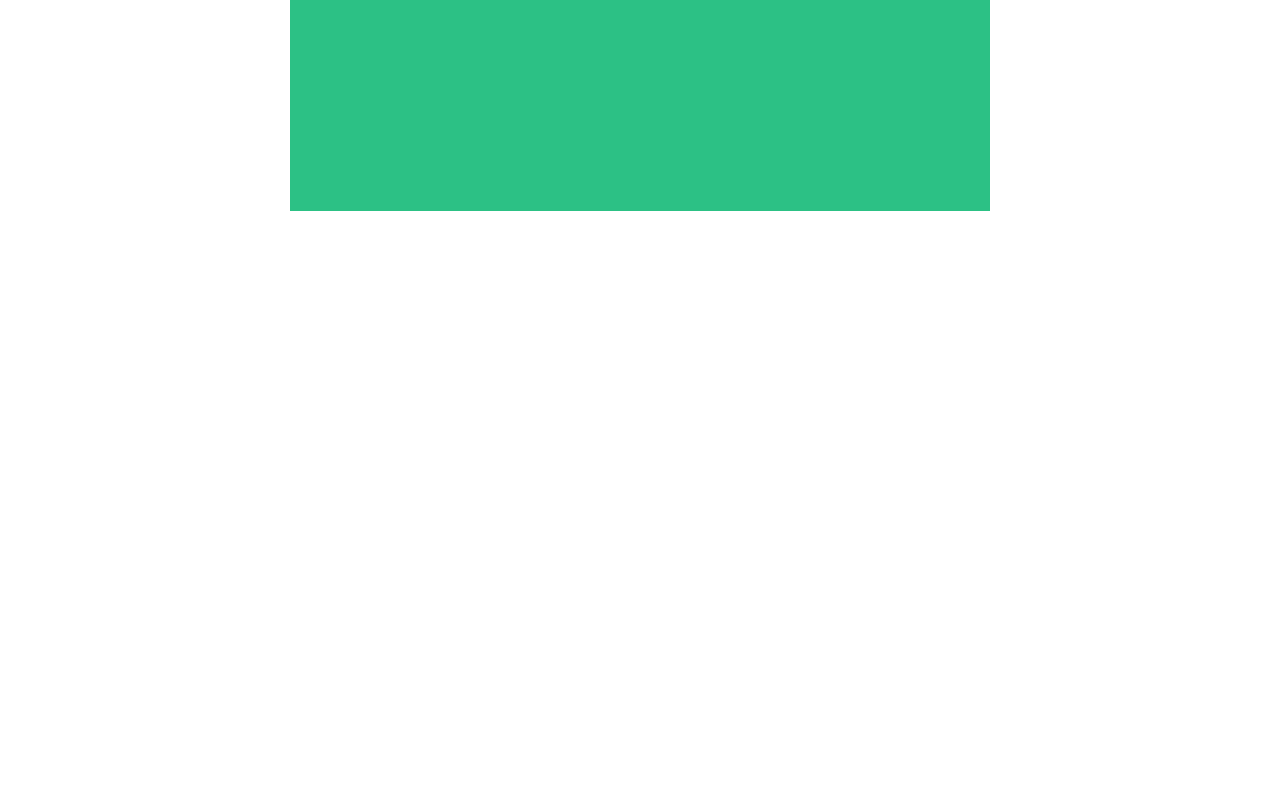
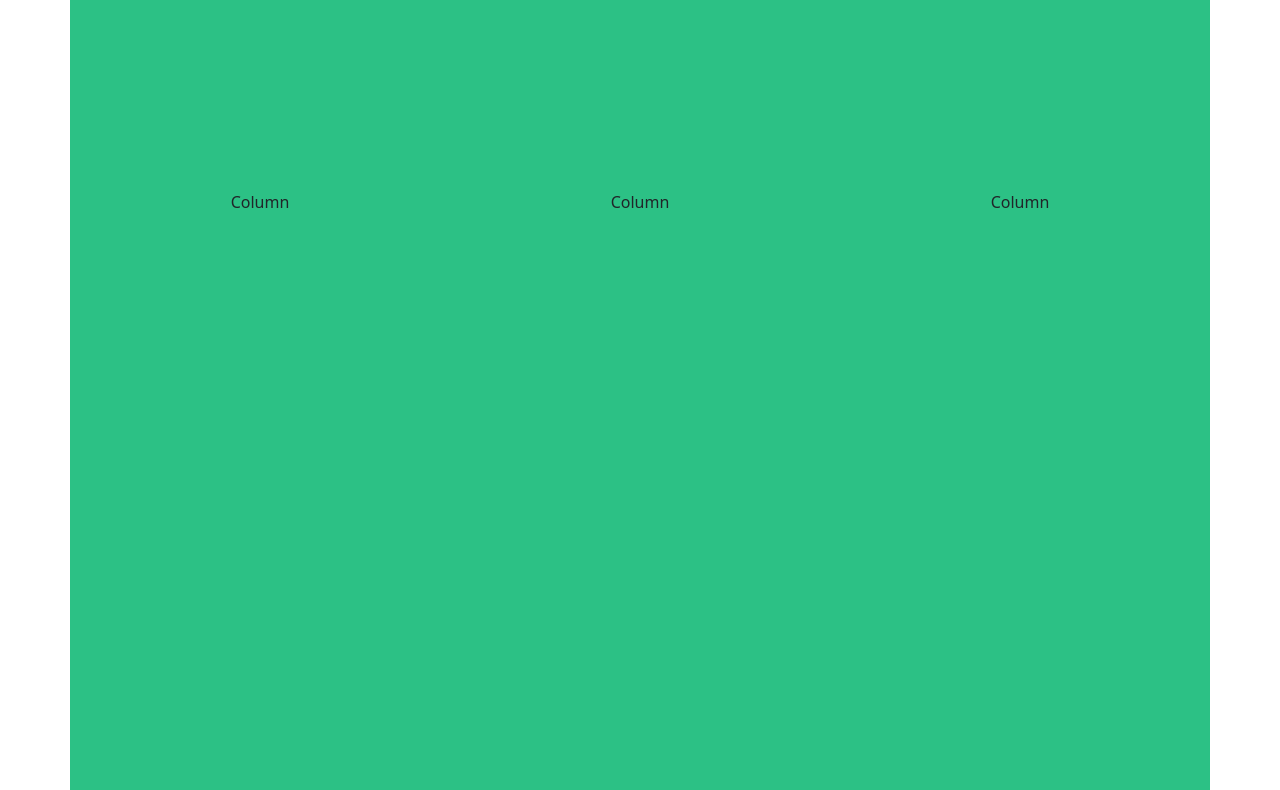
Before and after one commit to 3bo0d7/demo-repo2, a website: page source/index.html in a window 1280 px wide. Shown: the part 410-1200 px from the top of the page. Before the commit the page ends 800 px from the top, so only its background shows below. Drawn offline with nearby package versions, Linux system fonts and the light colour scheme.

Commit message:
feature/bootstrap-grid

```diff
--- a/source/index.html
+++ b/source/index.html
@@ -13,15 +13,35 @@
 
     <link rel="stylesheet" href="https://cdnjs.cloudflare.com/ajax/libs/normalize/8.0.1/normalize.min.css">
     <link rel="stylesheet" href="/styles/master.css">
+    <!-- Bootstrap CSS -->
+    <link href="https://cdn.jsdelivr.net/npm/bootstrap@5.0.2/dist/css/bootstrap.min.css" rel="stylesheet" integrity="sha384-EVSTQN3/azprG1Anm3QDgpJLIm9Nao0Yz1ztcQTwFspd3yD65VohhpuuCOmLASjC" crossorigin="anonymous">
+
 
   </head>
   <body>
+
     <div class="container">
       <h1>Welcome to WEB3 Test </h1>
+    </div>
 
+    <div class="container text-center">
+      <div class="row">
+        <div class="col">
+          Column
+        </div>
+        <div class="col">
+          Column
+        </div>
+        <div class="col">
+          Column
+        </div>
+      </div>
     </div>
 
     <!-- Scripts -->
     <script type="text/javascript" src="/scripts/index.js"></script>
+    <!-- Bootstrap JS Bundle with Popper -->
+    <script src="https://cdn.jsdelivr.net/npm/bootstrap@5.0.2/dist/js/bootstrap.bundle.min.js" integrity="sha384-MrcW6ZMFYlzcLA8Nl+NtUVF0sA7MsXsP1UyJoMp4YLEuNSfAP+JcXn/tWtIaxVXM" crossorigin="anonymous"></script>
+
   </body>
 </html>
```
